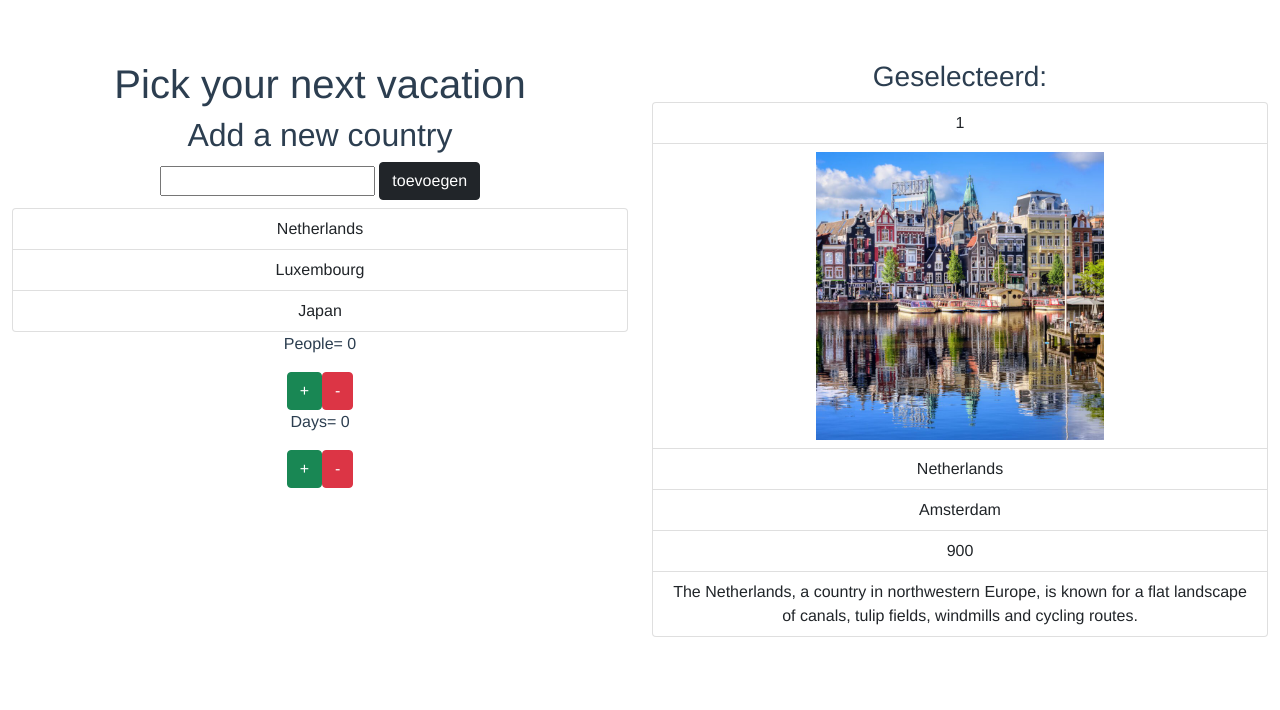
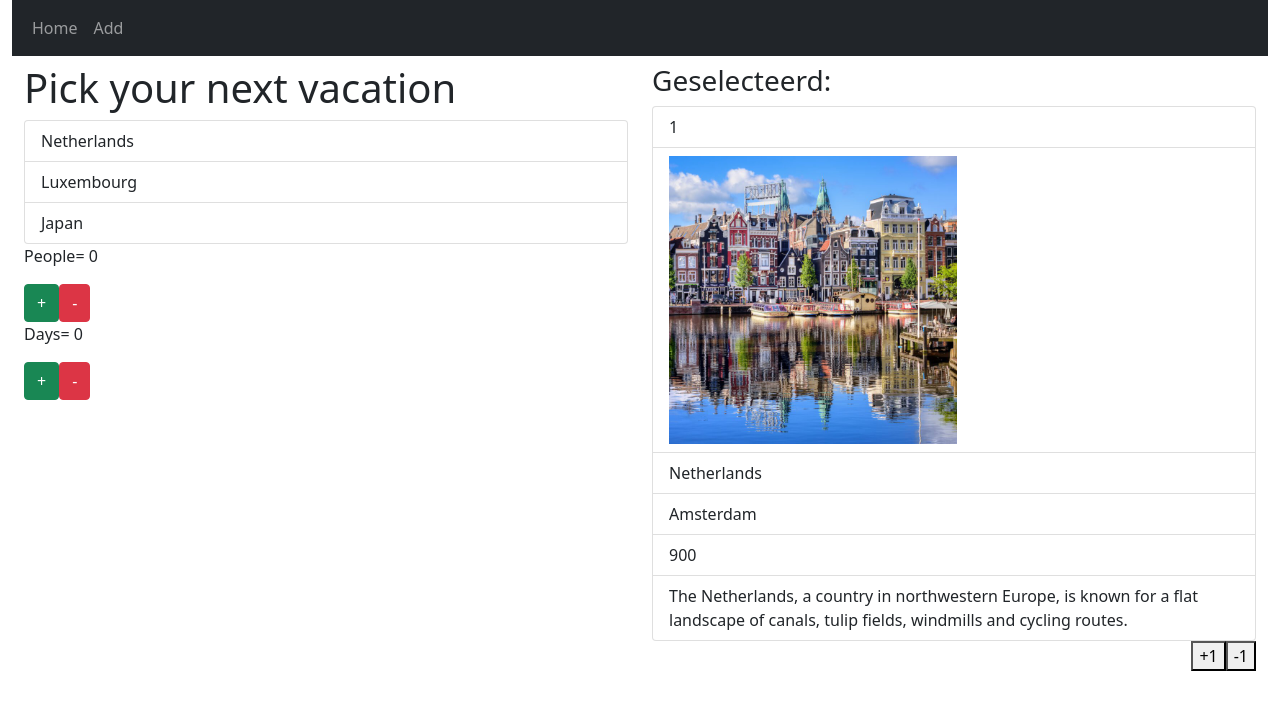
Before and after one commit to rtirdad/vacation-picker, a Vue app: page / in a window 1280 px wide. Shown: the top 710 px of the page. Built offline with nearby package versions, Linux system fonts and the light colour scheme.

Commit message:
hooftdstuk 6 gemaakt (navigation bar en nieuwe component-addCountry)

```diff
--- a/src/App.vue
+++ b/src/App.vue
@@ -1,32 +1,21 @@
 <template>
-<!--  <img alt="Vue logo" src="./assets/logo.png">-->
-<!--  <HelloWorld msg="This is my first vue project"/>-->
-<!--  <CustomerList idk="nieuwe tekst" />-->
-  <vacationPicker />
+
+  <div class="container-fluid">
+    <main-navigation></main-navigation>
+    <router-view />
+  </div>
+
 </template>
 
 <script>
-// import HelloWorld from './components/HelloWorld.vue'
-// import CustomerList from "@/components/CustomerList";
-import vacationPicker from "@/components/vacationPicker";
-
+import MainNavigation from "@/components/MainNavigation";
 export default {
   name: 'App',
-  components: {
-    // HelloWorld,
-    // CustomerList,
-    vacationPicker
-  }
+  components: {MainNavigation}
 }
+
 </script>
 
 <style>
-#app {
-  font-family: Avenir, Helvetica, Arial, sans-serif;
-  -webkit-font-smoothing: antialiased;
-  -moz-osx-font-smoothing: grayscale;
-  text-align: center;
-  color: #2c3e50;
-  margin-top: 60px;
-}
+
 </style>
--- /dev/null
+++ b/src/components/AddCountry.vue
@@ -0,0 +1,41 @@
+<template>
+  <h2>
+    Add a new country
+  </h2>
+  <input type="text" v-model="newCountry"/> <button class="btn btn-dark" @click="addCountry()">Add a Country</button>
+  <h3>
+    {{newCountry}}
+  </h3>
+  <ul class="list-group">
+    <li class="list-group-item" v-for="(country, index) in newCountries" :key="index">
+      {{country}}
+    </li>
+  </ul>
+</template>
+
+<script>
+
+import index from "@/router";
+
+export default {
+  name: "AddCountry",
+  data(){
+    return {
+      index,
+      newCountry:"",
+      newCountries:[]
+    }
+  },
+  methods: {
+    addCountry(){
+      this.newCountries.push(this.newCountry);
+      this.newCountry = "";
+    },
+  }
+}
+
+</script>
+
+<style scoped>
+
+</style>
--- a/src/components/CountryDetail.vue
+++ b/src/components/CountryDetail.vue
@@ -7,7 +7,7 @@
       {{country.id}}
     </li>
     <li class="list-group-item">
-      <img :src="getImgUrl(country.img)" style="height: 18rem" class="img-fluid">
+      <img :src="getImgUrl(country.img)" style="height: 18rem" class="img-fluid" alt="">
     </li>
     <li class="list-group-item">
       {{country.name}}
@@ -21,11 +21,15 @@
     <li class="list-group-item">
       {{country.details}}
     </li>
-
     <li v-if="isExpensive" class="list-group-item">
       <p class="bg-danger">DUUR!</p>
     </li>
   </ul>
+  <span class="float-end">
+    <button @click="setRating(1)">+1</button>
+    <button @click="setRating(-1)">-1</button>
+  </span>
+  <span class="float-end" v-if="country.rating !== 0">{{country.rating}}</span>
 </template>
 
 <script>
@@ -53,8 +57,12 @@ export default {
     },
     getImgUrl(img){
       return require('../assets/countries/' + img)
+    },
+    setRating(value){
+      this.$emit('rating', value)
     }
   },
+  emits:['rating'] ,
   computed:{
     isExpensive(){
       return this.country.cost > 1000
--- /dev/null
+++ b/src/components/MainNavigation.vue
@@ -0,0 +1,26 @@
+<template>
+  <nav class="navbar navbar-expand navbar-dark bg-dark mb-2">
+    <div class="container-fluid">
+      <div class="collapse navbar-collapse" id="navbarSupportedContent">
+        <ul class="navbar-nav me-auto mb-2 mb-lg-0">
+          <li class="nav-item">
+            <router-link class="nav-link" to="/">Home</router-link>
+          </li>
+          <li class="nav-item">
+            <router-link class="nav-link" to="/add">Add</router-link>
+          </li>
+        </ul>
+      </div>
+    </div>
+  </nav>
+</template>
+
+<script>
+export default {
+  name: "MainNavigation"
+}
+</script>
+
+<style scoped>
+
+</style>
--- a/src/components/vacationPicker.vue
+++ b/src/components/vacationPicker.vue
@@ -5,18 +5,6 @@
         <h1>
           Pick your next vacation
         </h1>
-        <h2>
-          Add a new country
-        </h2>
-        <input type="text" v-model="newCountry"/> <button class="btn btn-dark" @click="addCountry()">toevoegen</button>
-        <h3>
-          {{newCountry}}
-        </h3>
-        <ul class="list-group">
-          <li class="list-group-item" v-for="(country, index) in newCountries" :key="index">
-            {{country}}
-          </li>
-        </ul>
         <ul class="list-group">
           <li class="list-group-item" v-for="(country,index) in countryData.countries" v-bind:key="country.id" :title="country.details"
               @click="selectCountry(index)">
@@ -31,8 +19,8 @@
         <button @click="increment()" class="btn btn-success">+</button>
         <button @click="decrement()" class="btn btn-danger">-</button>
       </div>
-      <div class="col-6">
-        <CountryDetail v-if="selectedCountry" :country="selectedCountry"/>
+      <div class="col-md-6 col-sm-12">
+        <CountryDetail @rating="onRating($event)" v-if="selectedCountry" :country="selectedCountry"/>
       </div>
     </div>
   </div>
@@ -55,10 +43,6 @@ export default {
     }
   },
   methods: {
-    addCountry(){
-      this.newCountries.push(this.newCountry);
-      this.newCountry = "";
-    },
     increment() {
       this.count++;
     },
@@ -72,6 +56,9 @@ export default {
     },
     getImgUrl(img){
       return require('../assets/countries/' + img)
+    },
+    onRating(rating){
+      this.countryData.countries[this.selectedCountryIndex].rating += rating;
     }
   },
   computed:{
--- a/src/data/countryData.js
+++ b/src/data/countryData.js
@@ -5,7 +5,8 @@ const countryData = {
         capital:'Amsterdam',
         cost: 900,
         details:'The Netherlands, a country in northwestern Europe, is known for a flat landscape of canals, tulip fields, windmills and cycling routes.',
-        img:'Netherlands.jpg'
+        img:'Netherlands.jpg',
+        rating:0,
     },
     {
         id:2,
@@ -13,7 +14,8 @@ const countryData = {
         capital:'Luxembourg',
         cost: 950,
         details:'Luxembourg is a small European country, surrounded by Belgium, France and Germany.It’s mostly rural, with dense Ardennes forest and nature parks in the north, rocky gorges of the Mullerthal region in the east and the Moselle river valley in the southeast.',
-        img:'luxembourg.jpg'
+        img:'luxembourg.jpg',
+        rating:0,
     },
     {
         id:3,
@@ -21,7 +23,8 @@ const countryData = {
         capital:'Tokyo',
         cost: 1500,
         details:'Japan is an island country in East Asia. It is situated in the northwest Pacific Ocean, and is bordered on the west by the Sea of Japan, while extending from the Sea of Okhotsk in the north toward the East China Sea and Taiwan in the south.',
-        img:'japan.jpg'
+        img:'japan.jpg',
+        rating:0,
     }
     ]
 }
--- a/src/main.js
+++ b/src/main.js
@@ -2,7 +2,10 @@ import { createApp } from 'vue'
 import App from './App.vue'
 import 'bootstrap';
 import 'bootstrap/dist/css/bootstrap.min.css';
+import router from "@/router";
 
 
 
-createApp(App).mount('#app')
+createApp(App)
+    .use(router)
+    .mount('#app')
--- /dev/null
+++ b/src/router/index.js
@@ -0,0 +1,22 @@
+import { createRouter, createWebHistory } from "vue-router";
+
+const routes = [
+    {
+        path:'/',
+        name: 'home',
+        component: VacationPicker,
+    },
+    {
+        path:'/add',
+        name: 'add',
+        component: AddCountry,
+    },
+
+]
+
+const router = createRouter({
+    history:createWebHistory(process.env.Base_URL), routes})
+
+import VacationPicker from "@/components/vacationPicker";
+import AddCountry from "@/components/AddCountry";
+export default router;
```
